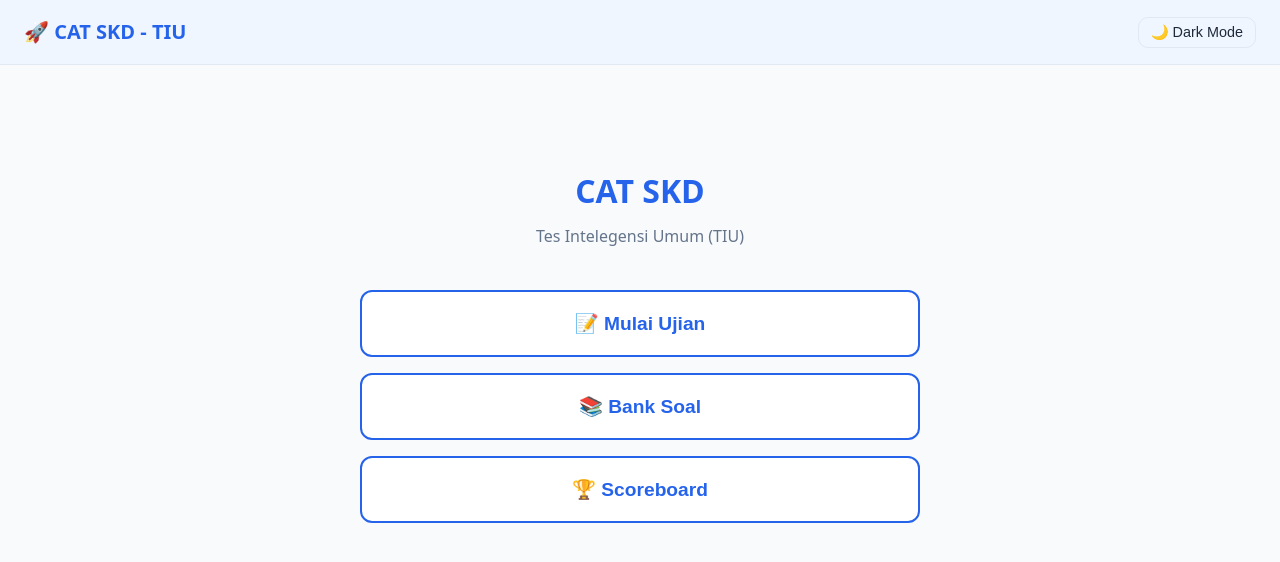
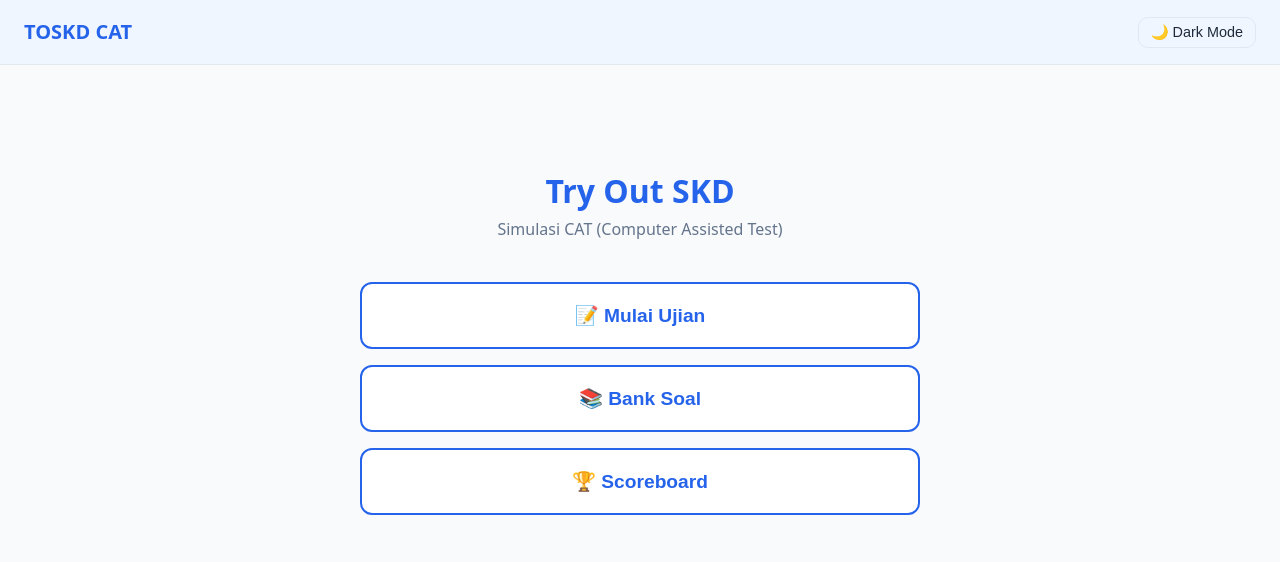
Before and after one commit to anwareset/toskd, a website: page public/index.html in a window 1280 px wide. Drawn offline with Linux system fonts and the light colour scheme.

Commit message:
Update home page title and subtitle
Remove CSS hardcode, use design tokens

Add question preview helper and update renders

```diff
--- a/public/index.html
+++ b/public/index.html
@@ -3,7 +3,7 @@
     <head>
         <meta charset="UTF-8" />
         <meta name="viewport" content="width=device-width,initial-scale=1.0" />
-        <title>CAT SKD - TIU</title>
+        <title>TOSKD CAT</title>
         <link rel="stylesheet" href="/css/styles.css" />
         <script src="/js/theme.js"></script>
     </head>
@@ -12,11 +12,18 @@
             class="container"
             style="max-width: 600px; margin-top: 80px; text-align: center"
         >
-            <h1 class="app-title" style="font-size: 2rem; margin-bottom: 8px">
-                CAT SKD
+            <h1 class="app-title" style="font-size: 2rem; margin-bottom: 0">
+                Try Out SKD
             </h1>
-            <p style="color: #64748b; margin-bottom: 40px">
-                Tes Intelegensi Umum (TIU)
+            <p
+                style="
+                    color: #64748b;
+                    margin-top: -25px;
+                    margin-bottom: 40px;
+                    white-space: pre-line;
+                "
+            >
+                Simulasi CAT (Computer Assisted Test)
             </p>
             <button
                 class="btn-main"
--- a/public/js/theme.js
+++ b/public/js/theme.js
@@ -13,7 +13,7 @@
 
     const title = document.createElement("a");
     title.className = `global-header-title${isExam ? " no-link" : ""}`;
-    title.textContent = "🚀 CAT SKD - TIU";
+    title.textContent = "TOSKD CAT";
     if (!isExam) {
       title.href = "/";
     }
```
Also changed, not shown: public/js/paket-detail.js (+21 -3 lines), public/paket-detail.html (+6 -1 lines).
